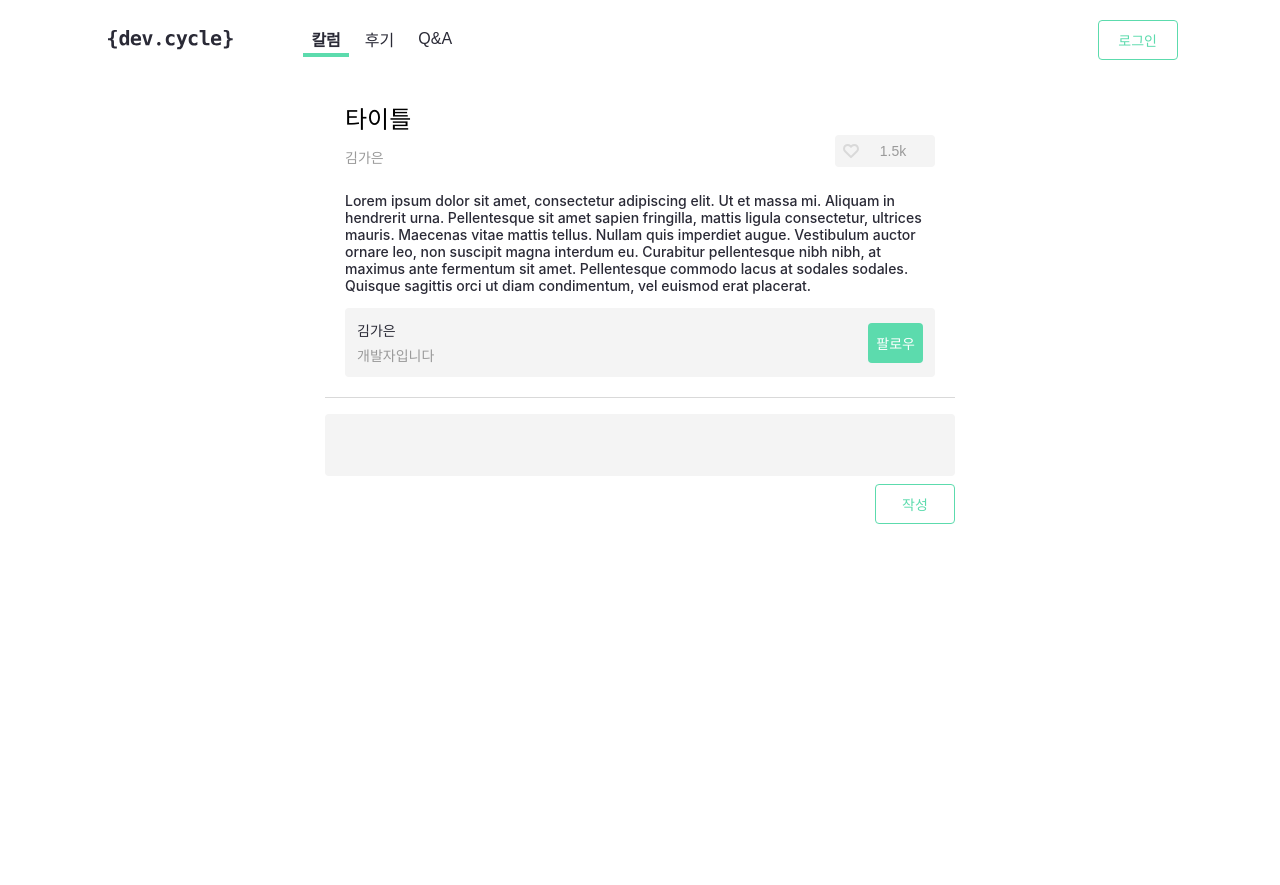
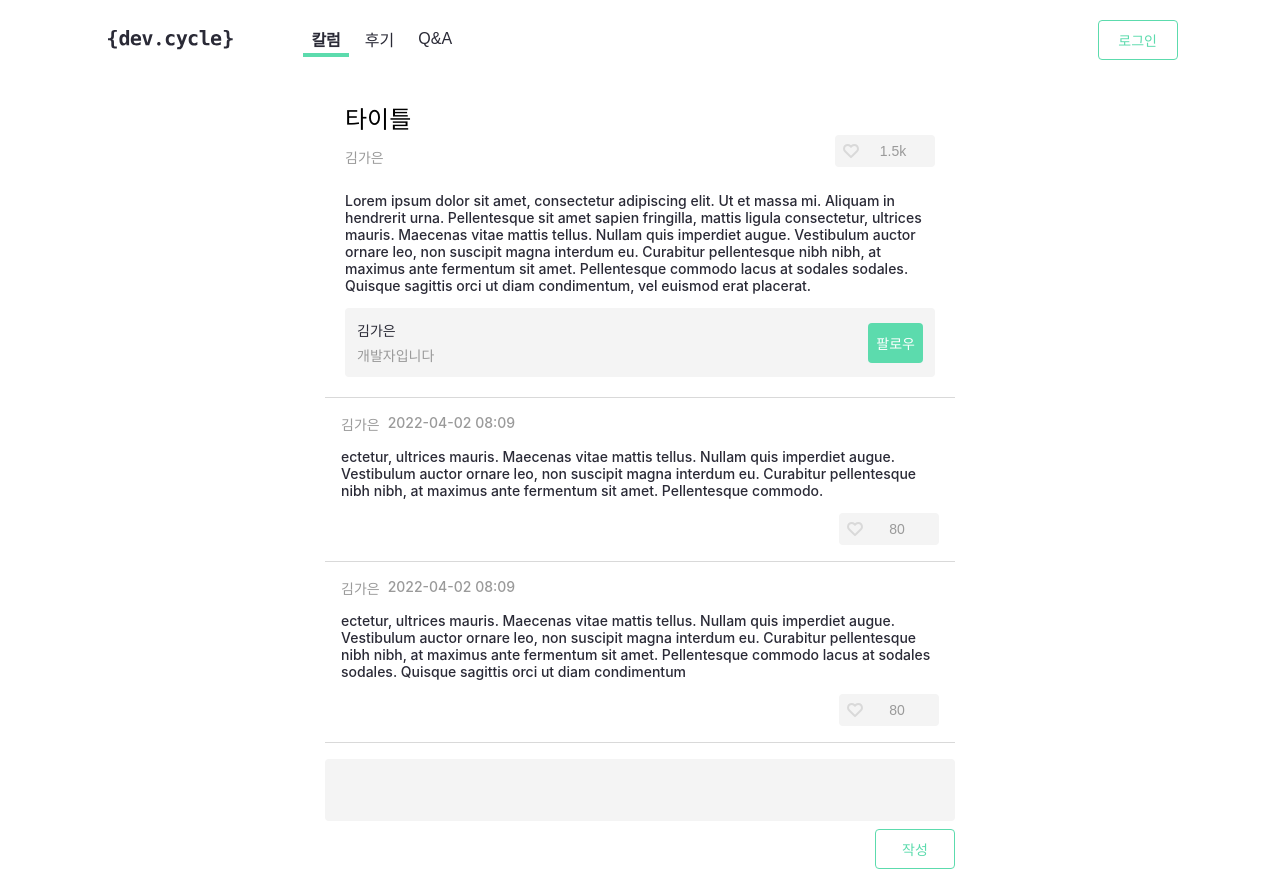
Before and after one commit to GDSC-DEV-CYCLE/frontend, a React (Vite) app: page /postdetail in a window 1280 px wide. Before the commit the page ends 800 px from the top, so only its background shows below. Built offline with nearby package versions, Linux system fonts and the light colour scheme.

Commit message:
✨ Add temporary dummy data at postdetail page

```diff
--- a/src/pages/postdetail/index.tsx
+++ b/src/pages/postdetail/index.tsx
@@ -3,6 +3,7 @@ import { useState } from 'react';
 import LikeButton from '../../components/Button/LikeButton';
 import TextArea from '../../components/TextArea';
 import postWithCredentials from '../../utils/postWithCredentials';
+import Comment from './Comment';
 import Profile from './Profile';
 import * as S from './styled';
 
@@ -27,6 +28,29 @@ export default function PostDetailPage() {
       postWithCredentials('/like/post/1', {});
     }
   };
+
+  const tempArr = [
+    {
+      content:
+        'ectetur, ultrices mauris. Maecenas vitae mattis tellus. Nullam quis imperdiet augue. Vestibulum auctor ornare leo, non suscipit magna interdum eu. Curabitur pellentesque nibh nibh, at maximus ante fermentum sit amet. Pellentesque commodo.',
+      writer: '김가은',
+      time: '2022-04-02 08:09',
+      isMyComment: false,
+      likeNum: 80,
+      company: '회사',
+      id: 1,
+    },
+    {
+      content:
+        'ectetur, ultrices mauris. Maecenas vitae mattis tellus. Nullam quis imperdiet augue. Vestibulum auctor ornare leo, non suscipit magna interdum eu. Curabitur pellentesque nibh nibh, at maximus ante fermentum sit amet. Pellentesque commodo lacus at sodales sodales. Quisque sagittis orci ut diam condimentum',
+      writer: '김가은',
+      time: '2022-04-02 08:09',
+      isMyComment: false,
+      likeNum: 80,
+      company: '회사',
+      id: 2,
+    },
+  ];
 
   return (
     <S.Layout>
@@ -58,6 +82,19 @@ export default function PostDetailPage() {
       </S.PostLayout>
 
       <S.CommentsLayout>
+        {tempArr.map((item) => {
+          return (
+            <Comment
+              writer={item.writer}
+              time={item.time}
+              isMyComment={item.isMyComment}
+              likeNum={item.likeNum}
+              key={item.id}
+            >
+              {item.content}
+            </Comment>
+          );
+        })}
         <S.WritingCommentContainer>
           <TextArea onChange={onChangeCommentTextArea} value={comment} />
           <S.WritingCommentButton color="normal" onClick={onClickCommentSubmitButton}>
```
